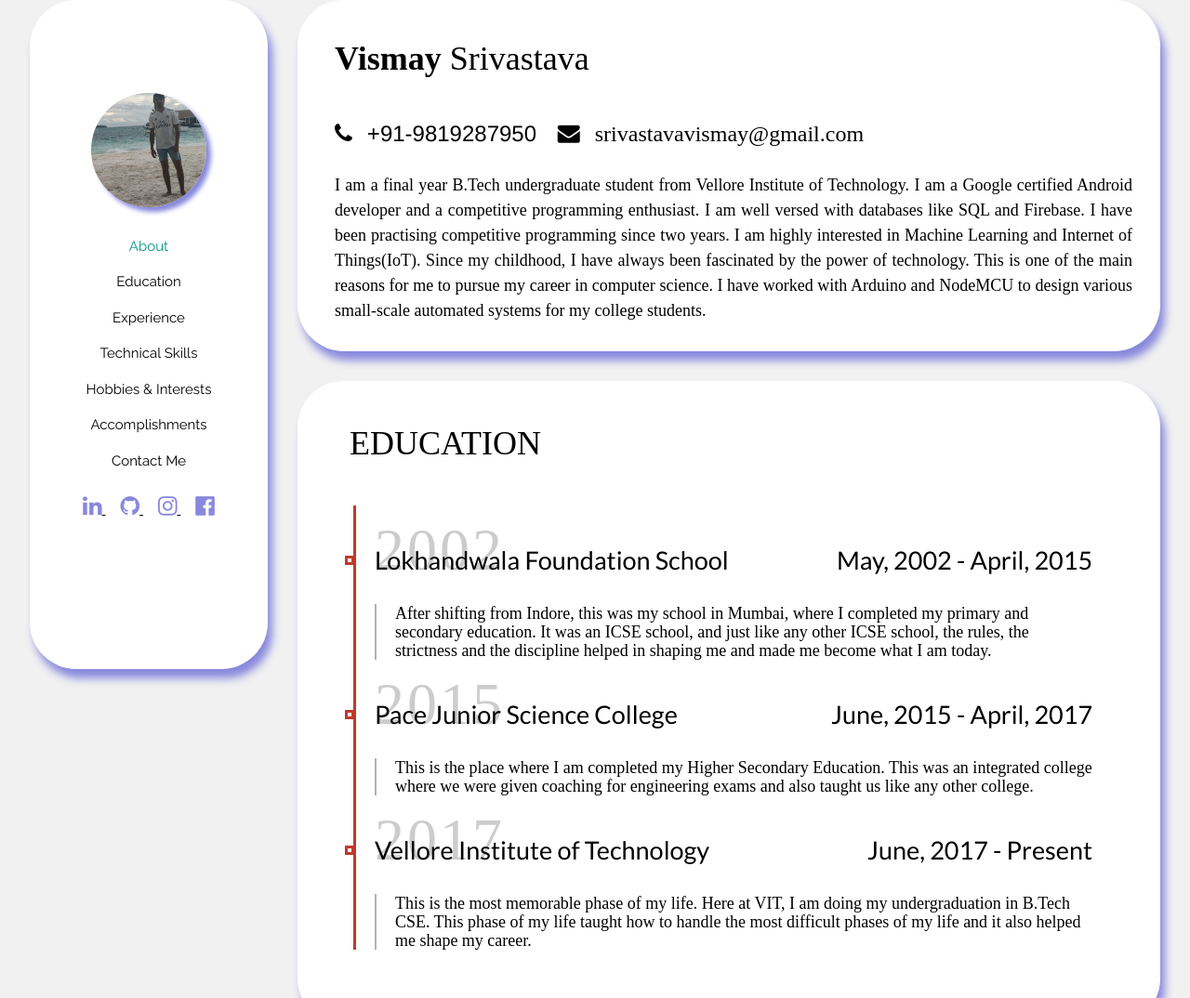
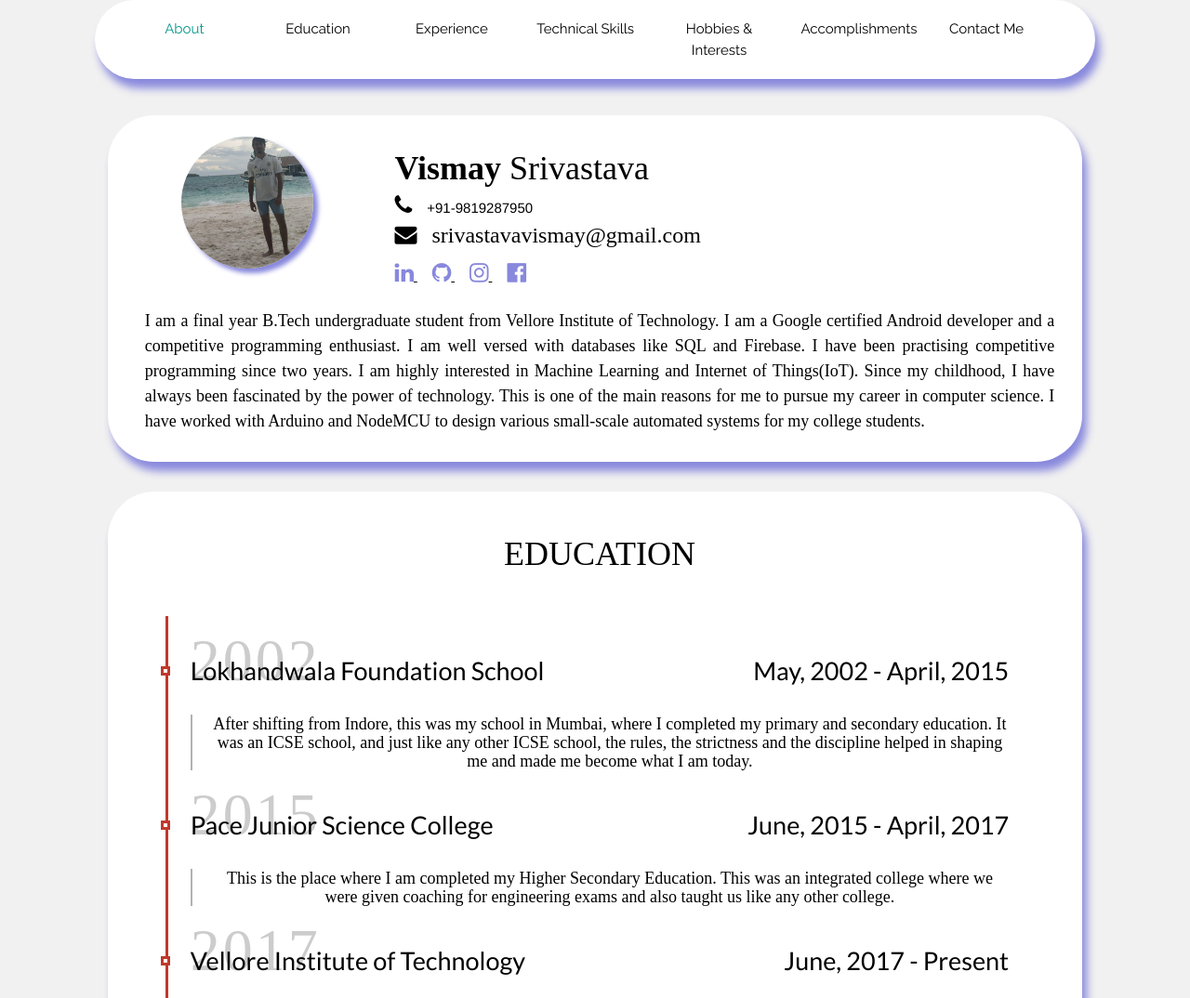
Before and after one commit to vismay2303/vismay2303.github.io, a plain HTML site: page index.html in a window 1280 px wide. Shown: the top 1074 px of the page at 93% size. Drawn offline with nearby package versions, Linux system fonts and the light colour scheme.

Commit message:
Layout Changed

```diff
--- a/index.html
+++ b/index.html
@@ -21,10 +21,7 @@
 	}
 	#mySidebar {
 		border-radius: 50px;
-		margin-left: 32px;
 		box-shadow: 5px 10px 10px #8888DD;
-		padding-top: 100px;
-		height: 90%;
 		margin-bottom: 32px;
 	}
 	#about,#skills,#interests,#education,#experience,#accomplishments,#contact{
@@ -33,7 +30,9 @@
 		padding-top: 0px;
 		padding-left: 40px;
 		padding-right: 30px;
-		margin-right:32px;
+		width: 84%;
+		margin-left: 8%;
+		margin-right: 8%;
 		background-color: #FFFFFF;
 		font-family: serif;
 	}
@@ -214,24 +213,35 @@
 
 
 </style>
-<body class="w3-light-grey w3-content" style="max-width:1600px;">
-	<nav class="w3-sidebar w3-collapse w3-white w3-animate-left w3-center" style="width:20%;" id="mySidebar">
-		<div class="w3-container w3-center">
-			<a href="#" onclick="w3_close()" class="w3-hide-large w3-right w3-jumbo w3-padding w3-hover-grey" title="close menu">
-				<i class="fa fa-remove"></i>
-			</a>
-		    <img src="profile.jpg" id="profile" style="width:55%;" class="w3-center"><br><br>
+<body class="w3-light-grey w3-content w3-center" style="max-width:1600px;">
+	<div class="w3-bar w3-white w3-animate-top w3-center w3-padding-large" style="width:84%;" id="mySidebar">
+		<a href="#about" onclick="w3_close()" class="w3-bar-item w3-center w3-button w3-round-xxlarge w3-padding w3-text-teal" style="width: 14%;">About</a>
+		<a href="#education" onclick="w3_close()" class="w3-bar-item w3-center w3-button w3-round-xxlarge w3-padding" style="width: 14%;">Education</a>
+		<a href="#experience" onclick="w3_close()" class="w3-bar-item w3-center w3-button w3-round-xxlarge w3-padding" style="width: 14%;">Experience</a>
+		<a href="#skills" onclick="w3_close()" class="w3-bar-item w3-center w3-button w3-round-xxlarge w3-padding" style="width: 14%;">Technical Skills</a>
+		<a href="#interests" onclick="w3_close()" class="w3-bar-item w3-center w3-button w3-round-xxlarge w3-padding" style="width: 14%;">Hobbies & Interests</a>
+		<a href="#accomplishments" onclick="w3_close()" class="w3-bar-item w3-center w3-button w3-round-xxlarge w3-padding" style="width: 14%;">Accomplishments</a>
+		<a href="#contact" onclick="w3_close()" class="w3-bar-item w3-center w3-button w3-round-xxlarge w3-padding" style="width: 14%;">Contact Me</a>
 	</div>
-		<div class="w3-bar-block w3-center">
-			<a href="#about" onclick="w3_close()" class="w3-bar-item w3-center w3-button w3-round-xxlarge w3-padding w3-text-teal">About</a>
-    		<a href="#education" onclick="w3_close()" class="w3-bar-item w3-center w3-button w3-round-xxlarge w3-padding">Education</a>
-    		<a href="#experience" onclick="w3_close()" class="w3-bar-item w3-center w3-button w3-round-xxlarge w3-padding">Experience</a>
-    		<a href="#skills" onclick="w3_close()" class="w3-bar-item w3-center w3-button w3-round-xxlarge w3-padding">Technical Skills</a>
-    		<a href="#interests" onclick="w3_close()" class="w3-bar-item w3-center w3-button w3-round-xxlarge w3-padding">Hobbies & Interests</a>
-    		<a href="#accomplishments" onclick="w3_close()" class="w3-bar-item w3-center w3-button w3-round-xxlarge w3-padding">Accomplishments</a>
-    		<a href="#contact" onclick="w3_close()" class="w3-bar-item w3-center w3-button w3-round-xxlarge w3-padding">Contact Me</a>
+	<!-- !PAGE CONTENT! -->
+	<div class="w3-container" style="width:100%;">
+		<div class="w3-container" style="margin-bottom:32px;" id="about">
+			<div class="w3-container" style="width: 100%;">
+				<div class="w3-container w3-left" style="width: 20%; padding: 2.5% 2.5% 0%;">
+					<img src="profile.jpg" id="profile" style="width:100%;" class="w3-center"><br><br>
 				</div>
-		<div class="w3-panel w3-center">
+				<div class="w3-container w3-right w3-left-align" style="width: 75%;">
+					<p class="w3-xxlarge" style="padding-top: 30px;margin: 0px;"><b>Vismay</b> Srivastava</p>
+					<p class="w3-xlargen" style="padding: 0px;margin: 0px;">
+						<span style="font-family: Helvetica, Arial, sans-serif;">
+							<i class="fa fa-phone w3-hover-opacity w3-margin-right w3-xlarge"></i>+91-9819287950
+						</span>
+					</p>
+					<p class="w3-xlarge" style="padding: 0px;margin-top: 0px;margin-bottom: 10px;">
+						<span style="font-color:gray;">
+							<i class="fa fa-envelope w3-hover-opacity w3-xlarge w3-margin-right"></i>srivastavavismay@gmail.com
+						</span>
+					</p>
 					<a href="https://www.linkedin.com/in/vismay2303" target="_blank">
 						<i class="fa fa-linkedin w3-hover-opacity w3-xlarge" style="color:#8888DD;"></i>
 					</a>
@@ -245,27 +255,16 @@
 			    		<i class="fa fa-facebook-official w3-hover-opacity w3-margin-left w3-xlarge" style="color:#8888DD;"></i>
 			    	</a>
 			    </div>
-	</nav>
-	<div class="w3-overlay w3-hide-large w3-animate-opacity" onclick="w3_close()" style="cursor:pointer" title="close side menu" id="myOverlay"></div>
-
-	<!-- !PAGE CONTENT! -->
-	<div class="w3-main w3-right" style="width:75%">
-		<div class="w3-container" style="margin-bottom:32px;" id="about">
-			<p class="w3-xxlarge"><b>Vismay</b> Srivastava</p>
-			<p class="w3-xlarge">
-				<span style="font-family: Helvetica, Arial, sans-serif;">
-					<i class="fa fa-phone w3-hover-opacity w3-margin-right w3-xlarge"></i>+91-9819287950
-				</span>
-				<span style="font-color:gray;">
-					<i class="fa fa-envelope w3-hover-opacity w3-margin-left w3-xlarge w3-margin-right"></i>srivastavavismay@gmail.com
-				</span>
+			</div>
+		    <div>
 				<p align="justify" class="w3-large aboutmedesc">I am a final year B.Tech undergraduate student from Vellore Institute of Technology. I am a Google certified Android developer and a competitive programming enthusiast. I am well versed with databases like SQL and Firebase. I have been practising competitive programming since two years. I am highly interested in Machine Learning and Internet of Things(IoT). Since my childhood, I have always been fascinated by the power of technology. This is one of the main reasons for me to pursue my career in computer science. I have worked with Arduino and NodeMCU to design various small-scale automated systems for my college students.</p>
 			</div>
-		<div class="w3-container" style="margin-bottom:32px;padding-top: 40px" id="education">
+		</div>
+		<div class="w3-container w3-center" style="margin-bottom:32px;padding-top: 40px" id="education">
 			<div class="w3-container"><p class="w3-xxlarge" style="margin: 0px;padding: 0px;">EDUCATION</p></div>
 			<div class="timeline">
 				<div class="column">
-					<p class="w3-jumbo yearedhead">2002</p>
+					<p class="w3-jumbo yearedhead w3-left-align">2002</p>
 					<div class="w3-left rowLeft">
 						<p class="titleedhead">Lokhandwala Foundation School</p>
 					</div>
@@ -277,7 +276,7 @@
 					</div>
 				</div>
 				<div class="column">
-					<p class="w3-jumbo yearedhead">2015</p>
+					<p class="w3-jumbo yearedhead w3-left-align">2015</p>
 					<div class="w3-left rowLeft">
 						<p class="titleedhead">Pace Junior Science College</p>
 					</div>
@@ -289,7 +288,7 @@
 					</div>
 				</div>
 				<div class="column">
-					<p class="w3-jumbo yearedhead">2017</p>
+					<p class="w3-jumbo yearedhead w3-left-align">2017</p>
 					<div class="w3-left rowLeft">
 						<p class="titleedhead">Vellore Institute of Technology</p>
 					</div>
@@ -307,13 +306,13 @@
 		</div>
 		<div class="w3-container" style="margin-bottom:32px;" id="skills">
 			<div class="w3-container"><p class="w3-xxlarge" style="margin-bottom: 30px;padding: 0px;">TECHNICAL SKILLS</p></div>
-		    <p><i class="fa fa-arrow-right w3-margin-left w3-margin-right"></i><b>C++</b> (Proficient) </p>
-		    <p><i class="fa fa-arrow-right w3-margin-left w3-margin-right"></i><b>Python</b> (Proficient) </p>
-		    <p><i class="fa fa-arrow-right w3-margin-left w3-margin-right"></i><b>Android Development</b> (Proficient)</p>
-		    <p><i class="fa fa-arrow-right w3-margin-left w3-margin-right"></i><b>Web Design - HTML & CSS</b> (Intermediate) </p>
-		    <p><i class="fa fa-arrow-right w3-margin-left w3-margin-right"></i><b>Competitive Programming</b> (Intermediate) </p>
-		    <p><i class="fa fa-arrow-right w3-margin-left w3-margin-right"></i><b>SQL, Firebase</b> (Intermediate) </p>
-		    <p><i class="fa fa-arrow-right w3-margin-left w3-margin-right"></i><b>Arduino Programming</b> (Beginner)</p>
+		    <p class="w3-large"><i class="fa fa-arrow-right w3-margin-left w3-margin-right"></i><b>C++</b> (Proficient) </p>
+		    <p class="w3-large"><i class="fa fa-arrow-right w3-margin-left w3-margin-right"></i><b>Python</b> (Proficient) </p>
+		    <p class="w3-large"><i class="fa fa-arrow-right w3-margin-left w3-margin-right"></i><b>Android Development</b> (Proficient)</p>
+		    <p class="w3-large"><i class="fa fa-arrow-right w3-margin-left w3-margin-right"></i><b>Web Design - HTML & CSS</b> (Intermediate) </p>
+		    <p class="w3-large"><i class="fa fa-arrow-right w3-margin-left w3-margin-right"></i><b>Competitive Programming</b> (Intermediate) </p>
+		    <p class="w3-large"><i class="fa fa-arrow-right w3-margin-left w3-margin-right"></i><b>SQL, Firebase</b> (Intermediate) </p>
+		    <p class="w3-large"><i class="fa fa-arrow-right w3-margin-left w3-margin-right"></i><b>Arduino Programming</b> (Beginner)</p>
 
 		    <a href="Vismay's Resume Updated.pdf" download target="_blank">
 		    	<p>
@@ -426,20 +425,5 @@
 			<div class="w3-container"><p class="w3-xxlarge" style="margin-bottom: 30px;padding: 0px;">CONTACT ME</p></div>
 		</div>
 	</div>
-
-
-<script>
-// Script to open and close sidebar
-function w3_open() {
-    document.getElementById("mySidebar").style.display = "block";
-    document.getElementById("myOverlay").style.display = "block";
-}
-
-function w3_close() {
-    document.getElementById("mySidebar").style.display = "none";
-    document.getElementById("myOverlay").style.display = "none";
-}
-</script>
-
 </body>
 </html>
```
Lines whose indentation alone changed are shown as unchanged.
